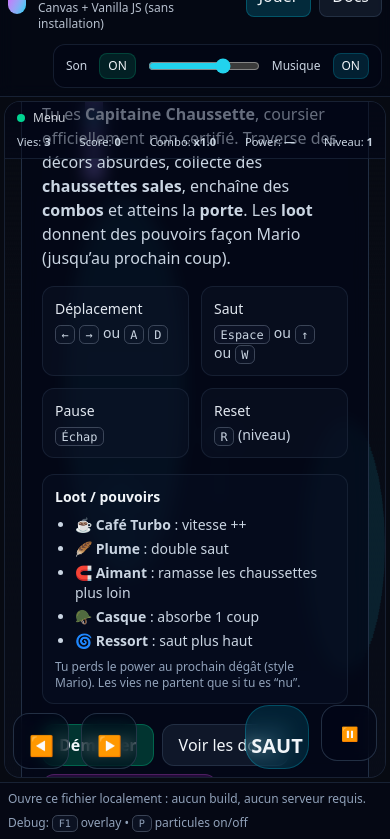
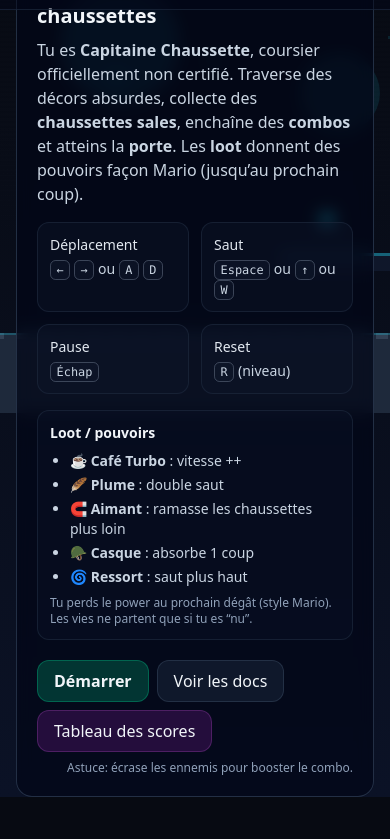
Before and after one commit to AliceSavry/Chaussette, a plain HTML site: page index.html in a window 390 px wide. Shown: the part 47-886 px from the top of the page. After the commit the page ends 844 px from the top, so only its background shows below. Drawn offline with nearby package versions, Linux system fonts and the light colour scheme.

Commit message:
Update index.html

```diff
--- a/index.html
+++ b/index.html
@@ -8,29 +8,39 @@
   <style>
     :root{ color-scheme: dark; }
     html,body{ height:100%; }
-    body{ margin:0; background:#070A12; }
-    canvas{ image-rendering: pixelated; image-rendering: crisp-edges; touch-action: none; }
+    body{ margin:0; background:#070A12; overscroll-behavior:none; }
+    canvas{ image-rendering: pixelated; image-rendering: crisp-edges; touch-action:none; }
     .kbd{ border:1px solid rgb(148 163 184 / .35); background:rgb(15 23 42 / .6); padding:.1rem .35rem; border-radius:.35rem; font-family: ui-monospace, SFMono-Regular, Menlo, Monaco, Consolas, "Liberation Mono", "Courier New", monospace; font-size:.85em; }
     .scanlines:before{ content:""; position:absolute; inset:0; pointer-events:none; background:linear-gradient(to bottom, rgba(255,255,255,.06), rgba(0,0,0,.06)); mix-blend-mode:overlay; opacity:.18; mask-image: repeating-linear-gradient(to bottom, #000 0px, #000 2px, transparent 3px, transparent 5px); }
     .range{ accent-color: rgb(34 211 238); }
 
-    /* Mobile portrait helpers */
-    @media (max-width: 640px) {
-      .hud-compact b { font-variant-numeric: tabular-nums; }
-      #touchUI { padding: 0.5rem; }
-      #touchLeft, #touchRight, #touchJump, #touchPause { width: 3.5rem; height: 3.5rem; }
-      #touchJump { width: 4rem; height: 4rem; }
-      .hud-compact { font-size: 0.7rem !important; gap: 0.25rem; }
-    }
-    @media (max-height: 500px) {
-      header, footer { display: none; }
-      main { padding: 0.25rem !important; }
+    /* Mobile/portrait: keep game focused, reduce layout noise */
+    @media (max-width: 1024px) {
+      header, aside, footer { display:none !important; }
+      main { padding:0 !important; }
+      #appRoot > main > div { max-width:none !important; padding:0 !important; display:block !important; }
+      #gameWrap { border-radius:0 !important; border:none !important; }
+    }
+
+    /* Always prefer a centered game canvas, max height visible */
+    #gameWrap { height: calc(100svh - var(--safe-top,0px)); }
+
+    /* Touch controls */
+    .touch-ui { position:absolute; inset:0; pointer-events:none; }
+    .touch-ui .btn, .touch-ui .stick { pointer-events:auto; user-select:none; -webkit-user-select:none; touch-action:none; }
+    .touch-ui .btn { width:72px; height:72px; border-radius:18px; display:flex; align-items:center; justify-content:center; font-weight:800; letter-spacing:.02em; }
+    .touch-ui .btn:active { transform: scale(0.98); }
+    .touch-ui .stick { width:148px; height:148px; border-radius:26px; position:relative; }
+    .touch-ui .nub { width:56px; height:56px; border-radius:18px; position:absolute; left:50%; top:50%; transform:translate(-50%,-50%); }
+
+    @media (hover:none) and (pointer:coarse) {
+      #touchControls { display:block !important; }
     }
   </style>
 </head>
 <body class="text-slate-100">
-  <div class="min-h-screen flex flex-col">
-    <header class="px-2 sm:px-4 py-2 sm:py-4 border-b border-slate-800/80 bg-slate-950/40 backdrop-blur">
+  <div class="min-h-screen flex flex-col" id="appRoot">
+    <header class="px-4 sm:px-6 py-4 border-b border-slate-800/80 bg-slate-950/40 backdrop-blur">
       <div class="max-w-6xl mx-auto flex flex-col sm:flex-row sm:items-center justify-between gap-3">
         <div class="flex items-center justify-between gap-4">
           <div class="flex items-center gap-3">
@@ -63,8 +73,8 @@
     </header>
 
     <main class="flex-1">
-      <div class="max-w-6xl mx-auto px-1 py-1 sm:px-3 sm:py-2 grid grid-cols-1 lg:grid-cols-[1fr_360px] gap-2 sm:gap-3 lg:gap-4 h-full">
-        <section class="relative rounded-2xl border border-slate-800/80 bg-slate-950/30 overflow-hidden">
+      <div class="max-w-6xl mx-auto px-4 sm:px-6 py-4 grid lg:grid-cols-[1fr_360px] gap-4">
+        <section id="gameWrap" class="relative rounded-2xl border border-slate-800/80 bg-slate-950/30 overflow-hidden">
           <div class="absolute inset-x-0 top-0 z-10 flex flex-col sm:flex-row sm:items-center sm:justify-between gap-2 px-3 py-2 border-b border-slate-800/70 bg-slate-950/50">
             <div class="flex items-center justify-between sm:justify-start gap-2 text-xs sm:text-sm text-slate-200/90">
               <span class="inline-flex items-center gap-2">
@@ -74,7 +84,7 @@
               <span class="hidden sm:inline text-slate-400">•</span>
               <span class="hidden sm:inline" id="seedInfo"></span>
             </div>
-            <div class="hud-compact flex flex-wrap items-center justify-between sm:justify-end gap-2 sm:gap-3 text-[11px] sm:text-sm">
+            <div class="flex flex-wrap items-center justify-between sm:justify-end gap-3 text-xs sm:text-sm">
               <span class="text-slate-300">Vies: <b id="hudLives">3</b></span>
               <span class="text-slate-300">Score: <b id="hudScore">0</b></span>
               <span class="text-slate-300">Combo: <b id="hudCombo">x1.0</b></span>
@@ -83,29 +93,24 @@
             </div>
           </div>
 
-          <div class="relative aspect-[16/9] w-full">
+          <div id="gameViewport" class="relative w-full h-full">
             <canvas id="game" class="w-full h-full block"></canvas>
             <div class="scanlines absolute inset-0"></div>
 
-            <!-- Touch controls (mobile portrait) -->
-            <div id="touchUI" class="absolute inset-x-0 bottom-0 z-20 p-3 sm:hidden">
-              <div class="flex items-end justify-between">
-                <div class="flex gap-3">
-                  <button id="touchLeft" class="select-none w-16 h-16 rounded-2xl border border-slate-700/70 bg-slate-950/45 backdrop-blur active:bg-slate-900/70">
-                    <div class="text-center text-xl leading-[64px]">◀</div>
-                  </button>
-                  <button id="touchRight" class="select-none w-16 h-16 rounded-2xl border border-slate-700/70 bg-slate-950/45 backdrop-blur active:bg-slate-900/70">
-                    <div class="text-center text-xl leading-[64px]">▶</div>
-                  </button>
+            <!-- Touch controls (shown only on mobile/touch) -->
+            <div id="touchControls" class="touch-ui hidden">
+              <div class="absolute left-3 bottom-3 flex items-end gap-3">
+                <div id="stick" class="stick rounded-3xl border border-slate-700/60 bg-slate-950/35 backdrop-blur">
+                  <div id="nub" class="nub bg-cyan-400/20 border border-cyan-300/30"></div>
                 </div>
-                <div class="flex gap-3">
-                  <button id="touchJump" class="select-none w-20 h-20 rounded-3xl border border-cyan-400/25 bg-cyan-500/15 backdrop-blur active:bg-cyan-500/30">
-                    <div class="text-center text-xl leading-[80px] font-semibold">SAUT</div>
-                  </button>
-                  <button id="touchPause" class="select-none w-14 h-14 rounded-2xl border border-slate-700/70 bg-slate-950/45 backdrop-blur active:bg-slate-900/70">
-                    <div class="text-center text-sm leading-[56px]">⏸</div>
-                  </button>
-                </div>
+              </div>
+              <div class="absolute right-3 bottom-3 flex items-end gap-3">
+                <button id="btnJumpTouch" class="btn bg-emerald-500/20 border border-emerald-400/30 backdrop-blur">SAUT</button>
+                <button id="btnPauseTouch" class="btn bg-slate-800/45 border border-slate-600/45 backdrop-blur">PAUSE</button>
+              </div>
+              <div class="absolute left-1/2 -translate-x-1/2 top-3 flex items-center gap-2 rounded-xl border border-slate-800/70 bg-slate-950/35 px-3 py-2 text-xs text-slate-200/90 backdrop-blur">
+                <span class="text-slate-400">Mobile:</span>
+                <span>Joystick + SAUT</span>
               </div>
             </div>
 
@@ -220,7 +225,7 @@
           </div>
         </section>
 
-        <aside id="docsAside" class="hidden lg:block rounded-2xl border border-slate-800/80 bg-slate-950/30 overflow-hidden">
+        <aside class="rounded-2xl border border-slate-800/80 bg-slate-950/30 overflow-hidden">
           <div class="px-4 py-3 border-b border-slate-800/70 bg-slate-950/40">
             <h3 class="font-semibold">Docs (Phase 0/1 → 2+)</h3>
             <p class="text-xs text-slate-400">Récap • GDD • Architecture • Plan • Audio • Scores • Power-ups</p>
@@ -285,7 +290,7 @@
       </div>
     </main>
 
-    <footer class="px-2 sm:px-4 py-2 sm:py-4 border-t border-slate-800/80 text-xs text-slate-400 bg-slate-950/30 sm:hidden lg:block">
+    <footer class="px-4 sm:px-6 py-4 border-t border-slate-800/80 text-xs text-slate-400 bg-slate-950/30">
       <div class="max-w-6xl mx-auto flex flex-col sm:flex-row gap-2 sm:items-center sm:justify-between">
         <div>Ouvre ce fichier localement : aucun build, aucun serveur requis.</div>
         <div>Debug: <span class="kbd">F1</span> overlay • <span class="kbd">P</span> particules on/off</div>
@@ -357,9 +362,17 @@
         this.down = new Set();
         this.pressed = new Set();
 
-        // Touch virtual keys (for portrait/mobile)
-        this.vDown = new Set();
-        this.vPressed = new Set();
+        // Touch virtual controls
+        this.touch = {
+          active:false,
+          axisX:0,
+          jumpTap:false,
+          pauseTap:false,
+          stickId:null,
+          stickCenter:{x:0,y:0},
+          nub:{x:0,y:0},
+          stickRadius:54,
+        };
 
         window.addEventListener('keydown', (e) => {
           const k = e.key;
@@ -373,24 +386,95 @@
         });
       }
 
-      // --- virtual keys API ---
-      vKeyDown(k) {
-        if (!this.vDown.has(k)) this.vPressed.add(k);
-        this.vDown.add(k);
-      }
-      vKeyUp(k) { this.vDown.delete(k); }
-
-      isDown(key) { return this.down.has(key) || this.vDown.has(key); }
-      wasPressed(key) { return this.pressed.has(key) || this.vPressed.has(key); }
-      endFrame() { this.pressed.clear(); this.vPressed.clear(); }
+      attachTouchUI({ stickEl, nubEl, btnJump, btnPause }) {
+        if (!stickEl || !nubEl || !btnJump || !btnPause) return;
+
+        const t = this.touch;
+        const setNub = (dx, dy) => {
+          // clamp to radius
+          const r = t.stickRadius;
+          const len = Math.hypot(dx, dy);
+          const k = len > r ? r/len : 1;
+          const cx = dx*k;
+          const cy = dy*k;
+          t.nub.x = cx;
+          t.nub.y = cy;
+          nubEl.style.transform = `translate(calc(-50% + ${cx}px), calc(-50% + ${cy}px))`;
+          // horizontal axis only
+          const ax = clamp(cx / r, -1, 1);
+          t.axisX = Math.abs(ax) < 0.18 ? 0 : ax;
+        };
+
+        const recalcCenter = () => {
+          const r = stickEl.getBoundingClientRect();
+          t.stickCenter.x = r.left + r.width/2;
+          t.stickCenter.y = r.top + r.height/2;
+        };
+
+        const onPointerDown = (e) => {
+          recalcCenter();
+          t.active = true;
+          t.stickId = e.pointerId;
+          stickEl.setPointerCapture(e.pointerId);
+          const dx = e.clientX - t.stickCenter.x;
+          const dy = e.clientY - t.stickCenter.y;
+          setNub(dx, dy);
+          e.preventDefault();
+        };
+        const onPointerMove = (e) => {
+          if (!t.active || e.pointerId !== t.stickId) return;
+          const dx = e.clientX - t.stickCenter.x;
+          const dy = e.clientY - t.stickCenter.y;
+          setNub(dx, dy);
+          e.preventDefault();
+        };
+        const onPointerUp = (e) => {
+          if (e.pointerId !== t.stickId) return;
+          t.active = false;
+          t.stickId = null;
+          t.axisX = 0;
+          setNub(0, 0);
+          e.preventDefault();
+        };
+
+        stickEl.addEventListener('pointerdown', onPointerDown, { passive:false });
+        stickEl.addEventListener('pointermove', onPointerMove, { passive:false });
+        stickEl.addEventListener('pointerup', onPointerUp, { passive:false });
+        stickEl.addEventListener('pointercancel', onPointerUp, { passive:false });
+
+        const tap = (setter) => (e) => {
+          setter();
+          e.preventDefault();
+        };
+        btnJump.addEventListener('pointerdown', tap(() => { this.pressed.add('__jump'); }), { passive:false });
+        btnPause.addEventListener('pointerdown', tap(() => { this.pressed.add('__pause'); }), { passive:false });
+
+        // keep center fresh on resize/orientation
+        window.addEventListener('resize', recalcCenter);
+        window.addEventListener('orientationchange', recalcCenter);
+        recalcCenter();
+      }
+
+      isDown(key) { return this.down.has(key); }
+      wasPressed(key) { return this.pressed.has(key); }
+      endFrame() { this.pressed.clear(); }
 
       axisX() {
         const left = this.isDown('ArrowLeft') || this.isDown('a') || this.isDown('A');
         const right = this.isDown('ArrowRight') || this.isDown('d') || this.isDown('D');
-        return (right ? 1 : 0) - (left ? 1 : 0);
-      }
+        const kb = (right ? 1 : 0) - (left ? 1 : 0);
+        const touchAxis = this.touch.axisX;
+        // keyboard wins if pressed, else touch
+        if (kb !== 0) return kb;
+        return touchAxis;
+      }
+
       jumpPressed() {
-        return this.wasPressed(' ') || this.wasPressed('ArrowUp') || this.wasPressed('w') || this.wasPressed('W');
+        return this.wasPressed(' ') || this.wasPressed('ArrowUp') || this.wasPressed('w') || this.wasPressed('W') || this.wasPressed('__jump');
+      }
+
+      pausePressed() {
+        return this.wasPressed('Escape') || this.wasPressed('__pause');
       }
     }
 
@@ -1661,6 +1745,24 @@
       }
 
       resize() {
+        // Make the game area truly responsive on mobile by fitting the wrapper to the viewport.
+        const wrap = document.getElementById('gameWrap');
+        const header = document.querySelector('header');
+        const footer = document.querySelector('footer');
+        const isPortrait = window.matchMedia('(orientation: portrait)').matches;
+        const coarse = window.matchMedia('(hover: none) and (pointer: coarse)').matches;
+
+        if (wrap) {
+          if (coarse && isPortrait) {
+            // Fullscreen game in portrait
+            const h = window.innerHeight;
+            wrap.style.height = h + 'px';
+          } else {
+            // Default desktop/tablet layout keeps aspect-ish via wrapper natural height
+            wrap.style.height = '';
+          }
+        }
+
         const rect = this.canvas.getBoundingClientRect();
         this.dpr = Math.max(1, Math.min(2, window.devicePixelRatio || 1));
         this.canvas.width = Math.floor(rect.width * this.dpr);
@@ -2218,12 +2320,12 @@
         frame = clamp(frame, 0, 0.05);
 
         if (this.state === GameState.PLAYING) {
-          if (this.input.wasPressed('Escape')) {
+          if (this.input.pausePressed()) {
             this.audio.play('ui', 1.0);
             this.setState(GameState.PAUSED);
           }
         } else if (this.state === GameState.PAUSED) {
-          if (this.input.wasPressed('Escape')) {
+          if (this.input.pausePressed()) {
             this.audio.play('ui', 1.0);
             this.setState(GameState.PLAYING);
           }
@@ -2289,6 +2391,14 @@
     function updateUIFromGame(game) {
       seedInfo.textContent = `seed ${game.seed} • ${game.level?.name || ''}`;
       hudLevel.textContent = String(game.levelIndex + 1);
+
+      // Mobile focus mode: hide docs/aside automatically in portrait and show touch controls
+      const isPortrait = window.matchMedia('(orientation: portrait)').matches;
+      const coarse = window.matchMedia('(hover: none) and (pointer: coarse)').matches;
+      const touchUI = document.getElementById('touchControls');
+      if (touchUI) {
+        touchUI.classList.toggle('hidden', !(coarse && isPortrait));
+      }
 
       if (game.state === GameState.MENU) {
         statusText.textContent = 'Menu';
@@ -2339,13 +2449,18 @@
     // ---------- Boot ----------
     const game = new Game(document.getElementById('game'));
 
-    // Mobile docs toggle
-    const docsAside = el('docsAside');
-    const docsToggle = el('docsToggle');
-    docsToggle?.addEventListener('click', () => {
-      docsAside.classList.toggle('hidden');
-      game.audio?.play('ui', 1);
-    });
+    // Mobile/touch: attach virtual controls
+    (function initTouchControls(){
+      const stickEl = document.getElementById('stick');
+      const nubEl = document.getElementById('nub');
+      const btnJump = document.getElementById('btnJumpTouch');
+      const btnPause = document.getElementById('btnPauseTouch');
+      game.input.attachTouchUI({ stickEl, nubEl, btnJump, btnPause });
+
+      // Prevent page scroll/zoom gestures while interacting with the game area
+      const wrap = document.getElementById('gameWrap');
+      wrap?.addEventListener('touchmove', (e) => e.preventDefault(), { passive:false });
+    })();
 
     // Audio UI
     const btnAudio = el('btnAudio');
@@ -2473,68 +2588,10 @@
       if (e.key === 'Enter') { await game.audio.unlock(); game.audio.play('ui', 1.0); doSaveScore(el('nameOver').value); }
     });
 
-    // ---- Touch controls wiring (portrait/mobile) ----
-    const touchUI = el('touchUI');
-    const touchLeft = el('touchLeft');
-    const touchRight = el('touchRight');
-    const touchJump = el('touchJump');
-    const touchPause = el('touchPause');
-
-    function bindHold(btn, key) {
-      if (!btn) return;
-      const down = (e) => {
-        e.preventDefault();
-        game.input.vKeyDown(key);
-      };
-      const up = (e) => {
-        e.preventDefault();
-        game.input.vKeyUp(key);
-      };
-
-      btn.addEventListener('pointerdown', down, { passive:false });
-      btn.addEventListener('pointerup', up, { passive:false });
-      btn.addEventListener('pointercancel', up, { passive:false });
-      btn.addEventListener('pointerleave', up, { passive:false });
-    }
-
-    bindHold(touchLeft, 'ArrowLeft');
-    bindHold(touchRight, 'ArrowRight');
-
-    // Jump: tap (edge-trigger) but also allow hold -> keep key down
-    if (touchJump) {
-      touchJump.addEventListener('pointerdown', (e) => { e.preventDefault(); game.input.vKeyDown(' '); }, { passive:false });
-      touchJump.addEventListener('pointerup', (e) => { e.preventDefault(); game.input.vKeyUp(' '); }, { passive:false });
-      touchJump.addEventListener('pointercancel', (e) => { e.preventDefault(); game.input.vKeyUp(' '); }, { passive:false });
-    }
-
-    if (touchPause) {
-      touchPause.addEventListener('click', async (e) => {
-        e.preventDefault();
-        await game.audio.unlock();
-        game.audio.play('ui', 1.0);
-        if (game.state === GameState.PLAYING) game.setState(GameState.PAUSED);
-        else if (game.state === GameState.PAUSED) game.setState(GameState.PLAYING);
-      });
-    }
-
-    // Portrait-friendly canvas aspect: use taller aspect on narrow screens
-    function syncPortraitLayout() {
-      const holder = game.canvas?.parentElement;
-      if (!holder) return;
-      const isPortrait = window.matchMedia('(max-width: 640px)').matches && window.matchMedia('(orientation: portrait)').matches;
-      holder.classList.toggle('aspect-[16/9]', !isPortrait);
-      holder.classList.toggle('aspect-[9/16]', isPortrait);
-      touchUI?.classList.toggle('hidden', !window.matchMedia('(max-width: 640px)').matches);
-      game.resize();
-    }
-    window.addEventListener('resize', syncPortraitLayout);
-    window.addEventListener('orientationchange', syncPortraitLayout);
-
     // Init UI state
     syncAudioUI();
     renderLeaderboards();
     updateUIFromGame(game);
-    syncPortraitLayout();
     game.tick();
   </script>
 </body>
```
